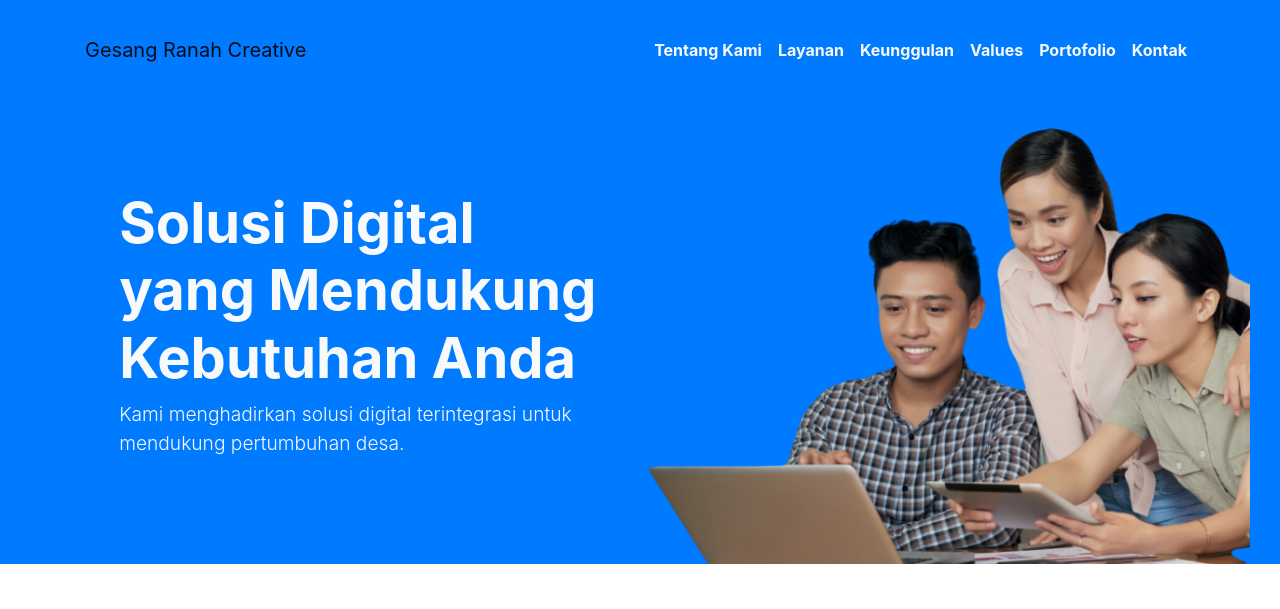
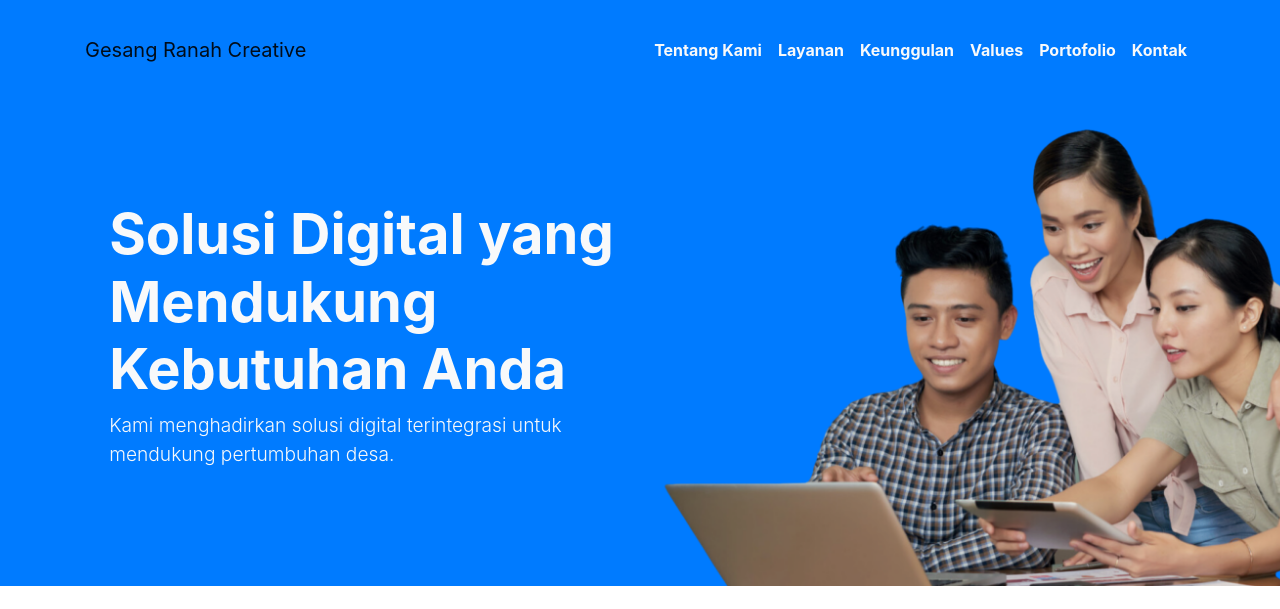
Before and after one commit to syahidmid/gesangranahcreative, a plain HTML site: page index.html in a window 1280 px wide. Shown: the top 609 px of the page. Drawn offline with nearby package versions, Linux system fonts and the light colour scheme; grey boxes are pictures that could not be loaded.

Commit message:
fixing hero

```diff
--- a/index.html
+++ b/index.html
@@ -49,6 +49,7 @@
     <!-- End of Navbar  -->
 
     <!-- Hero Section -->
+
     <section id="hero-section" class="bg-primary">
       <div class="container-fluid hero-container">
         <div class="row align-items-center">
@@ -56,13 +57,12 @@
             <h2 class="display-1 fw-bold text-light">Solusi Digital yang Mendukung Kebutuhan Anda</h2>
             <p class="lead text-light">Kami menghadirkan solusi digital terintegrasi untuk mendukung pertumbuhan desa.</p>
           </div>
-          <div class="col-md-6 d-flex justify-content-end p-0">
+          <div class="col-md-6 d-flex justify-content-end align-self-end p-0">
             <img src="img/fun-agency.png" class="img-fluid" alt="hero images" />
           </div>
         </div>
       </div>
     </section>
-    <!-- End of Hero Section -->
 
     <!-- What we believe -->
     <section id="about-us">
--- a/style.css
+++ b/style.css
@@ -1,6 +1,10 @@
 /* HERO */
 .hero-container {
-  height: 100vh;
+  padding: 0;
+  display: flex;
+  flex-direction: column;
+  height: 100%;
+  justify-content: space-between;
 }
 
 .hero-container {
@@ -10,15 +14,9 @@
   justify-content: space-between;
 }
 
-.hero-container .row {
-  width: 100%;
+.no-margin-bottom {
+  margin-bottom: 0;
 }
-
-.img-fluid {
-  margin-left: auto;
-  display: block;
-}
-
 #hero-section h1 {
   line-height: 1.5;
   letter-spacing: -3px;
```
